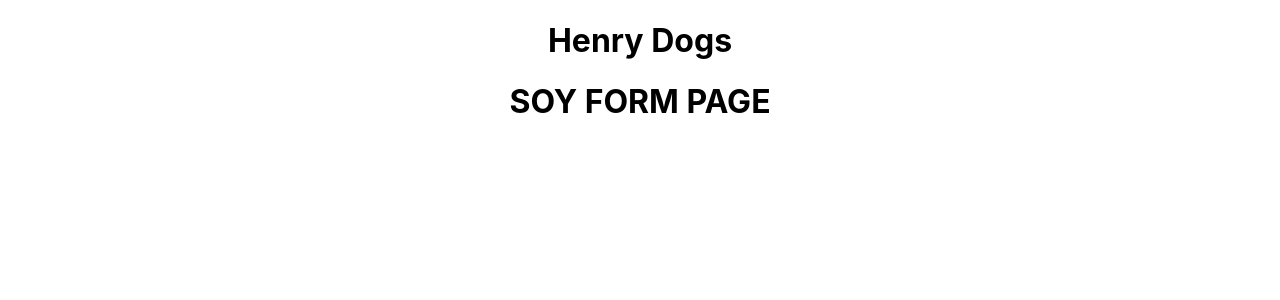
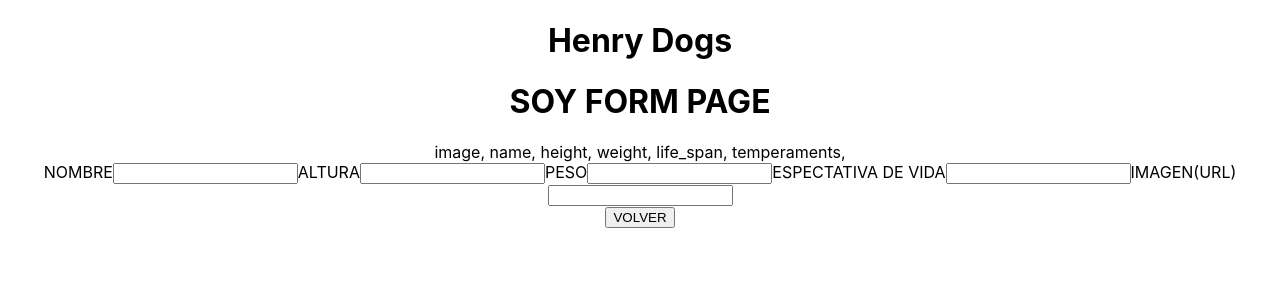
Before and after one commit to Gabriel-682/PI-Dogs, a React (Create React App) app in the folder client/: page /form in a window 1280 px wide. Shown: the top 300 px of the page. Built offline with nearby package versions, Linux system fonts and the light colour scheme.

Commit message:
FILTERS I

```diff
--- a/client/src/components/FormPage/FormPage.jsx
+++ b/client/src/components/FormPage/FormPage.jsx
@@ -1,7 +1,30 @@
+import axios from "axios";
+import { useNavigate } from "react-router-dom";
+
 function FormPage() {
+  const navigate = useNavigate();
+
+  const onClickHandlerBtnVolver = () => {
+    navigate(-1);
+  };
+
   return (
     <div>
       <h1>SOY FORM PAGE</h1>
+      image, name, height, weight, life_span, temperaments,
+      <form>
+        <label htmlFor="">NOMBRE</label>
+        <input type="text" />
+        <label htmlFor="">ALTURA</label>
+        <input type="text" />
+        <label htmlFor="">PESO</label>
+        <input type="text" />
+        <label htmlFor="">ESPECTATIVA DE VIDA</label>
+        <input type="text" />
+        <label htmlFor="">IMAGEN(URL)</label>
+        <input type="text" />
+      </form>
+      <button onClick={onClickHandlerBtnVolver}>VOLVER</button>
     </div>
   );
 }
--- a/client/src/components/HomePage/HomePage.jsx
+++ b/client/src/components/HomePage/HomePage.jsx
@@ -2,7 +2,8 @@ import styles from "./HomePage.module.css";
 import axios from "axios";
 import { useEffect, useState } from "react";
 import { useDispatch, useSelector } from "react-redux";
-import { getAllDogs } from "../../redux/actions";
+import { useNavigate } from "react-router-dom";
+import { getAllDogs, getTemperaments } from "../../redux/actions";
 import DogCard from "../DogCard/DogCard";
 import Pagination from "../Pagination/Pagination";
 import Nav from "../Nav/Nav";
@@ -10,19 +11,21 @@ import PreLoader from "../PreLoader/PreLoader";
 
 function HomePage() {
   const dogsRender = useSelector((state) => state.dogsRender);
+  const temperaments = useSelector((state) => state.temperaments);
   const dispatch = useDispatch();
+  const navigate = useNavigate();
   const totalDogs = dogsRender.length;
   const dogsPerPage = 8;
   const [currentPage, setCurrentPage] = useState(1);
   const lastIndex = currentPage * dogsPerPage;
   const firstIndex = lastIndex - dogsPerPage;
 
-  const getAllTemperaments = async () => {
-    await axios("http://localhost:3001/temperaments");
+  const onClickHandlerBtnCreate = () => {
+    navigate("/form");
   };
 
   useEffect(() => {
-    getAllTemperaments();
+    dispatch(getTemperaments());
     dispatch(getAllDogs());
   }, [dispatch]);
 
@@ -32,11 +35,29 @@ function HomePage() {
     <div>
       <h1>SOY HOME PAGE</h1>
       <Nav setCurrentPage={setCurrentPage} />
+      <div className="filtros">
+        {/* <label htmlFor="">FILTRAR POR</label> */}
+        <select name="isApi - ver si sirve esta propiedad">
+          <option value="" selected disabled>FUENTE</option>
+          <option value="api">API</option>
+          <option value="dataBase">DATA BASE</option>
+          <option value="reset">RESET</option>
+        </select>
+        <select name="Temperamentos - ver si sirve esta propiedad">
+          {temperaments?.map((temp) => {
+            return (
+              <option key={temp.id} value={temp.name}>
+                {temp.name}
+              </option>
+            );
+          })}
+        </select>
+      </div>
       <div className={styles.dogsContenedor}>
         {dogsRender.error ? (
           <div>
             <div>{dogsRender.error}</div>
-            <button>CREAR</button>
+            <button onClick={onClickHandlerBtnCreate}>CREAR</button>
           </div>
         ) : (
           dogsRender
--- a/client/src/components/Nav/Nav.jsx
+++ b/client/src/components/Nav/Nav.jsx
@@ -1,9 +1,11 @@
+import { Link } from "react-router-dom";
 import SearchBar from "../SearchBar/SearchBar";
 
 function Nav({ setCurrentPage }) {
   return (
     <div>
       <p>SOY LA NAV</p>
+      <Link to={"/form"}>CREAR RAZA</Link>
       <SearchBar setCurrentPage={setCurrentPage} />
     </div>
   );
--- a/client/src/components/SearchBar/SearchBar.jsx
+++ b/client/src/components/SearchBar/SearchBar.jsx
@@ -6,10 +6,6 @@ function SearchBar({ setCurrentPage }) {
   const dispatch = useDispatch();
   const [showInput, setShowInput] = useState(false);
   const [breed, setBreed] = useState("");
-
-  // const onChangeHandler = (ev) => {
-  //   dispatch(getDogByName(ev.target.value));
-  // };
 
   const onChangeHandler = (ev) => {
     setBreed(ev.target.value);
--- a/client/src/redux/actions.js
+++ b/client/src/redux/actions.js
@@ -4,6 +4,7 @@ import {
   SEARCH_BY_NAME,
   RESET_SEARCH,
   GET_DETAIL,
+  GET_TEMPERAMENTS,
 } from "./actionsTypes";
 
 export const getAllDogs = () => {
@@ -58,3 +59,17 @@ export const getDetail = (id) => {
     }
   };
 };
+
+export const getTemperaments = () => {
+  return async (dispatch) => {
+    try {
+      const { data } = await axios("http://localhost:3001/temperaments");
+      return dispatch({
+        type: GET_TEMPERAMENTS,
+        payload: data,
+      });
+    } catch (error) {
+      console.log(error.response.data);
+    }
+  };
+};
--- a/client/src/redux/actionsTypes.js
+++ b/client/src/redux/actionsTypes.js
@@ -2,3 +2,4 @@ export const GET_ALL_DOGS = "GET_ALL_DOGS";
 export const SEARCH_BY_NAME = "SEARCH_BY_NAME";
 export const RESET_SEARCH = "RESET_SEARCH";
 export const GET_DETAIL = "GET_DETAIL";
+export const GET_TEMPERAMENTS = "GET_TEMPERAMENTS";
--- a/client/src/redux/reducer.js
+++ b/client/src/redux/reducer.js
@@ -3,11 +3,12 @@ import {
   SEARCH_BY_NAME,
   RESET_SEARCH,
   GET_DETAIL,
+  GET_TEMPERAMENTS,
 } from "./actionsTypes";
 
 const initialState = {
-  allDogs: [],
   dogsRender: [],
+  temperaments: [],
 };
 
 const reducer = (state = initialState, { type, payload }) => {
@@ -15,7 +16,6 @@ const reducer = (state = initialState, { type, payload }) => {
     case GET_ALL_DOGS:
       return {
         ...state,
-        allDogs: payload,
         dogsRender: payload,
       };
     case SEARCH_BY_NAME:
@@ -33,6 +33,11 @@ const reducer = (state = initialState, { type, payload }) => {
         ...state,
         dogsRender: payload,
       };
+    case GET_TEMPERAMENTS:
+      return {
+        ...state,
+        temperaments: payload,
+      };
     default:
       return { ...state };
   }
```
